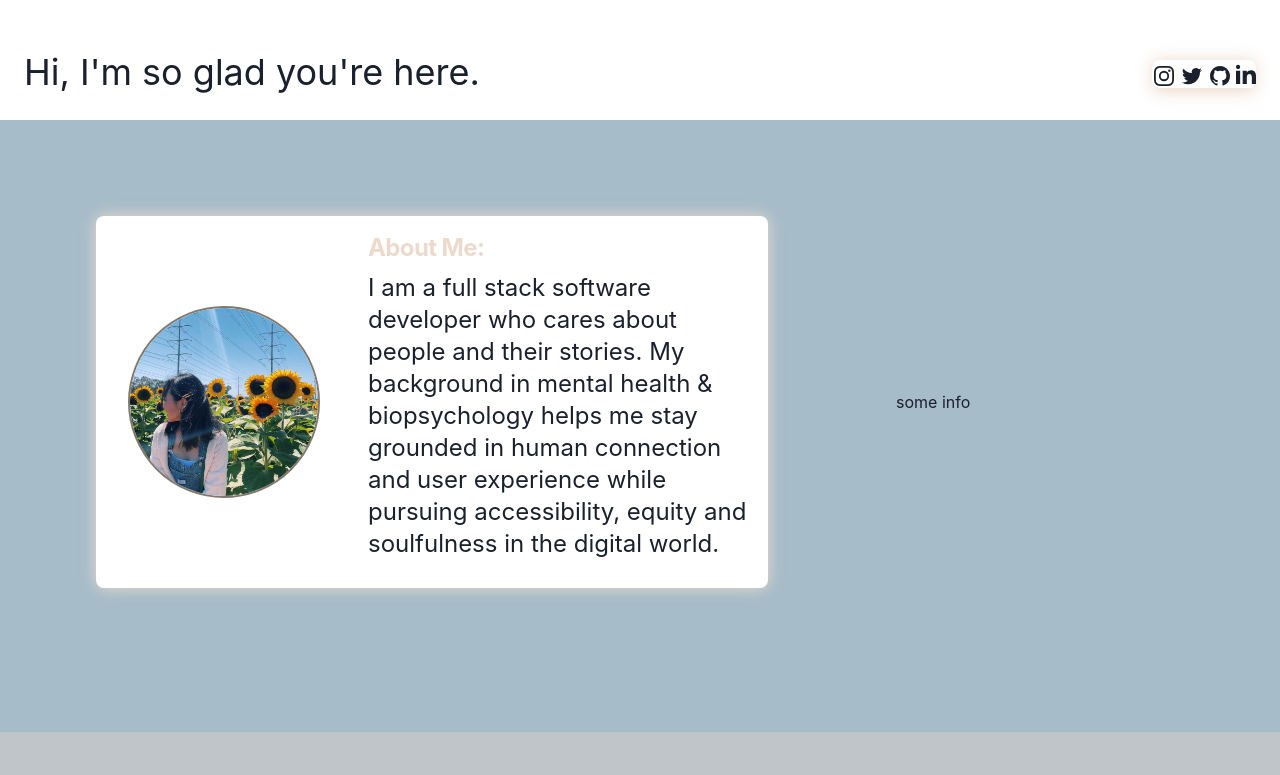
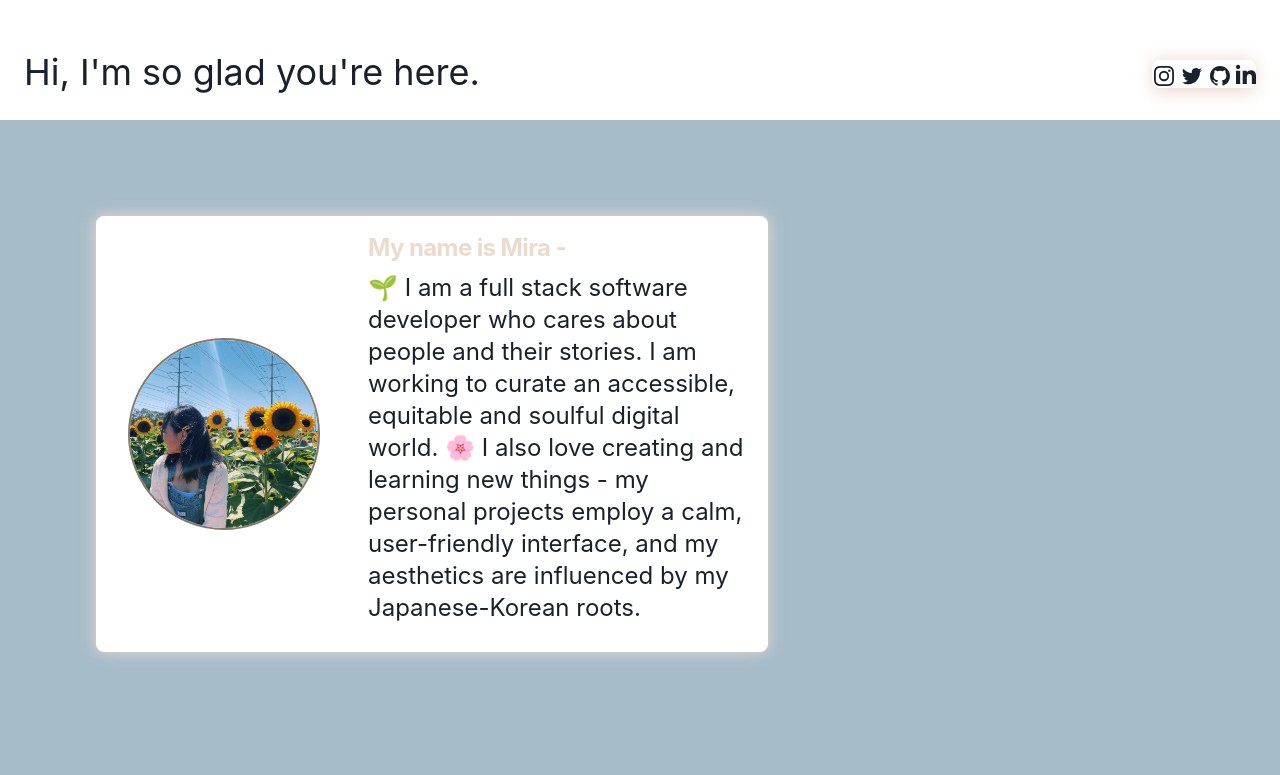
Before and after one commit to mira-kine/mira-portfolio, a React app: page / in a window 1280 px wide. Shown: the top 775 px of the page. Built offline with nearby package versions, Linux system fonts and the light colour scheme; the HTML template or start-up script is replaced by a standard one.

Commit message:
add tech stack later

```diff
--- a/src/views/AboutMe/AboutMe.jsx
+++ b/src/views/AboutMe/AboutMe.jsx
@@ -17,21 +17,32 @@ export default function AboutMe() {
             />
             <div className="flex flex-col justify-between p-4 leading-normal bg-charcoal md:bg-charcoal/0">
               <h5 className="mb-2 text-2xl font-bold tracking-tight text-pink dark:text-pink">
-                About Me:
+                My name is Mira -
               </h5>
               <p className="mb-3 text-charcoal-700 dark:text-white text-xl lg:text-2xl">
-                I am a full stack software developer who cares about people and
-                their stories. My background in mental health & biopsychology
-                helps me stay grounded in human connection and user experience
-                while pursuing accessibility, equity and soulfulness in the
-                digital world.
+                🌱 I am a full stack software developer who cares about people
+                and their stories. I am working to curate an accessible,
+                equitable and soulful digital world. 🌸 I also love creating and
+                learning new things - my personal projects employ a calm,
+                user-friendly interface, and my aesthetics are influenced by my
+                Japanese-Korean roots.
               </p>
             </div>
           </div>
         </div>
-        <div className="invisible collapse lg:visible lg:ml-32">
-          <h2>some info</h2>
-        </div>
+        {/* <div className="invisible collapse lg:visible lg:ml-32">
+          <h2>My tech stack includes:</h2>
+          <span>
+            <p>
+              Languages: JavaScript, HTML, CSS, Python, Dart Libraries &
+              Frameworks: React, Redux, Node.js, Tailwind CSS, jQuery, Express,
+              Flutter Testing: TDD, Jest, QUnit, Snapshot, Supertest Databases:
+              PostgreSQL, NoSQL, Firebase Tools: GitHub, VSCode, Heroku,
+              Netlify, Postman, Miro, Photoshop, Procreate, Canva, Beekeeper,
+              Pipedream In Progress: Typescript, Storybook
+            </p>
+          </span>
+        </div> */}
       </div>
     </>
   );
```
